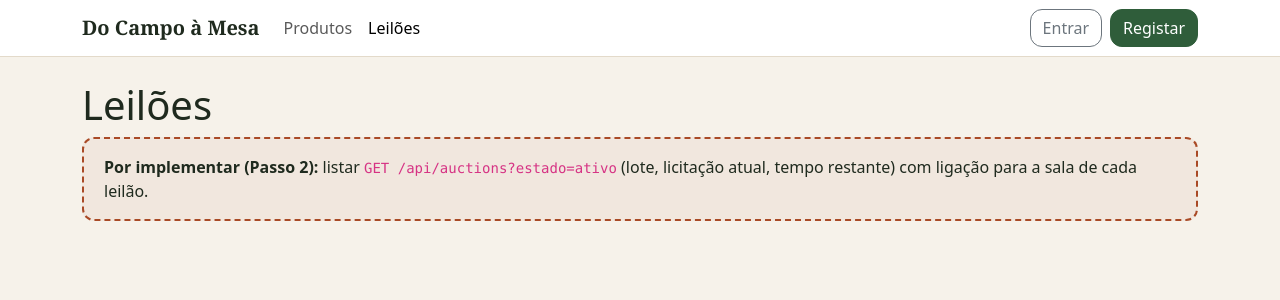
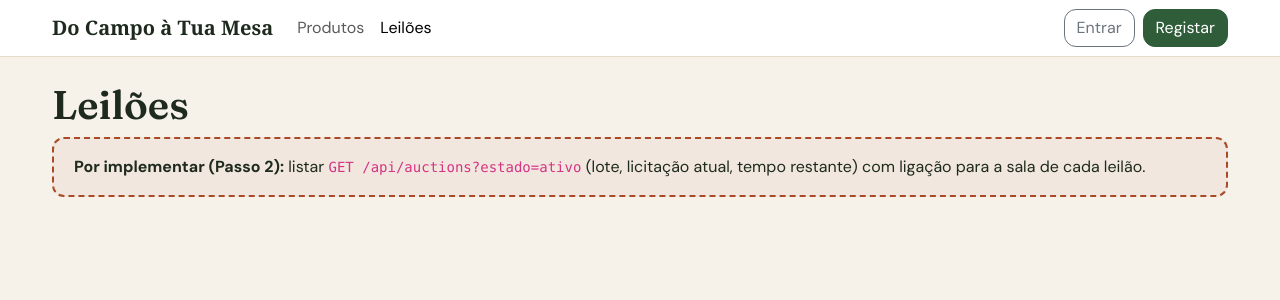
Before and after one commit to marianaalmeida01/mei31207_marianaalmeida_campoamesa, a React (Vite) app in the folder web/: page /leiloes in a window 1280 px wide. Shown: the top 300 px of the page. Built offline with nearby package versions, Linux system fonts and the light colour scheme; no server answers.

Commit message:
mudanca  das cores do tema

```diff
--- a/web/index.html
+++ b/web/index.html
@@ -3,6 +3,9 @@
   <head>
     <meta charset="UTF-8" />
     <meta name="viewport" content="width=device-width, initial-scale=1.0" />
+    <link rel="preconnect" href="https://fonts.googleapis.com" />
+    <link rel="preconnect" href="https://fonts.gstatic.com" crossorigin />
+    <link href="https://fonts.googleapis.com/css2?family=DM+Sans:wght@400;500;600;700&family=Fraunces:opsz,wght@9..144,500;9..144,600&display=swap" rel="stylesheet" />
     <meta name="description" content="Mercado digital de produtores locais do Alto Minho" />
     <title>Do Campo à Mesa</title>
   </head>
--- a/web/src/components/Navbar.jsx
+++ b/web/src/components/Navbar.jsx
@@ -10,7 +10,7 @@ export default function Navbar() {
     <header className="barra-topo">
       <nav className="navbar navbar-expand-lg" aria-label="Navegação principal">
         <div className="container-xl">
-          <Link to="/" className="navbar-brand marca">Do Campo à Mesa</Link>
+          <Link to="/" className="navbar-brand marca">Do Campo à Tua Mesa</Link>
           <button className="navbar-toggler" type="button" data-bs-toggle="collapse"
             data-bs-target="#menu" aria-controls="menu" aria-expanded="false" aria-label="Abrir menu">
             <span className="navbar-toggler-icon" />
--- a/web/src/styles/_variables.scss
+++ b/web/src/styles/_variables.scss
@@ -1,4 +1,4 @@
-// Passo 1: variáveis do tema (redefinem as do Bootstrap antes de o importar)
+// Variáveis do tema (cores do tema, fontes, etc.)
 $verde: #2F5D3A;
 $verde-escuro: #22452B;
 $terracota: #A94A26;
@@ -6,6 +6,23 @@ $fundo: #F6F2EA;
 $tinta: #1F2A1E;
 $texto-secundario: #5A6354;
 $linha: #E3DACA;
+$vermelho-direto: #D2452F;   // ponto "em direto" do leilão
+$estrela: #D4A017;           // estrelas das avaliaçõesdo leilão
+
+// Cor de fundo por categoria de produto
+$tons-categoria: (
+  horticolas: #D6E6CF,
+  fruta: #DCE6C4,
+  mel: #F3DC9E,
+  vinho: #E8D3E0,
+  queijo: #F2E7C6,
+  padaria: #EADAC4,
+  outros: #E6D3C2,
+);
+
+// Tipos de letra
+$font-titulos: "Fraunces", Georgia, serif;
+$font-texto: "DM Sans", system-ui, -apple-system, "Segoe UI", sans-serif;
 
 // Variáveis do Bootstrap
 $primary: $verde;
@@ -13,7 +30,18 @@ $success: $verde;
 $body-bg: $fundo;
 $body-color: $tinta;
 $border-radius: .75rem;
-$font-family-sans-serif: system-ui, -apple-system, "Segoe UI", sans-serif;
+$font-family-sans-serif: $font-texto;
+$headings-font-family: $font-titulos;
+$headings-font-weight: 600;
+$link-color: $verde;
 
-// Breakpoints próprios (Mobile First)
-$breakpoints: (md: 768px, lg: 1024px, xl: 1280px);
+// Breakpoints do enunciado
+$grid-breakpoints: (xs: 0, sm: 576px, md: 768px, lg: 1024px, xl: 1280px, xxl: 1400px);
+$container-max-widths: (sm: 540px, md: 720px, lg: 960px, xl: 1200px, xxl: 1320px);
+
+// Mapa usado para gerar media queries no CSS
+$breakpoints: (
+  md: map-get($grid-breakpoints, md),
+  lg: map-get($grid-breakpoints, lg),
+  xl: map-get($grid-breakpoints, xl),
+);
```
